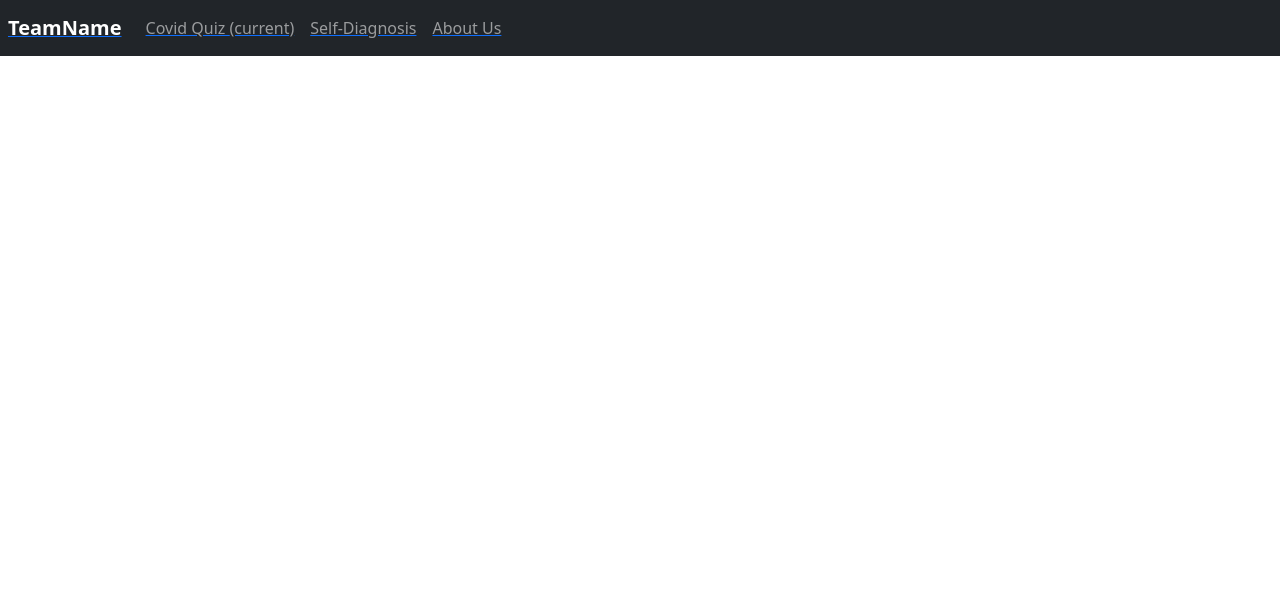
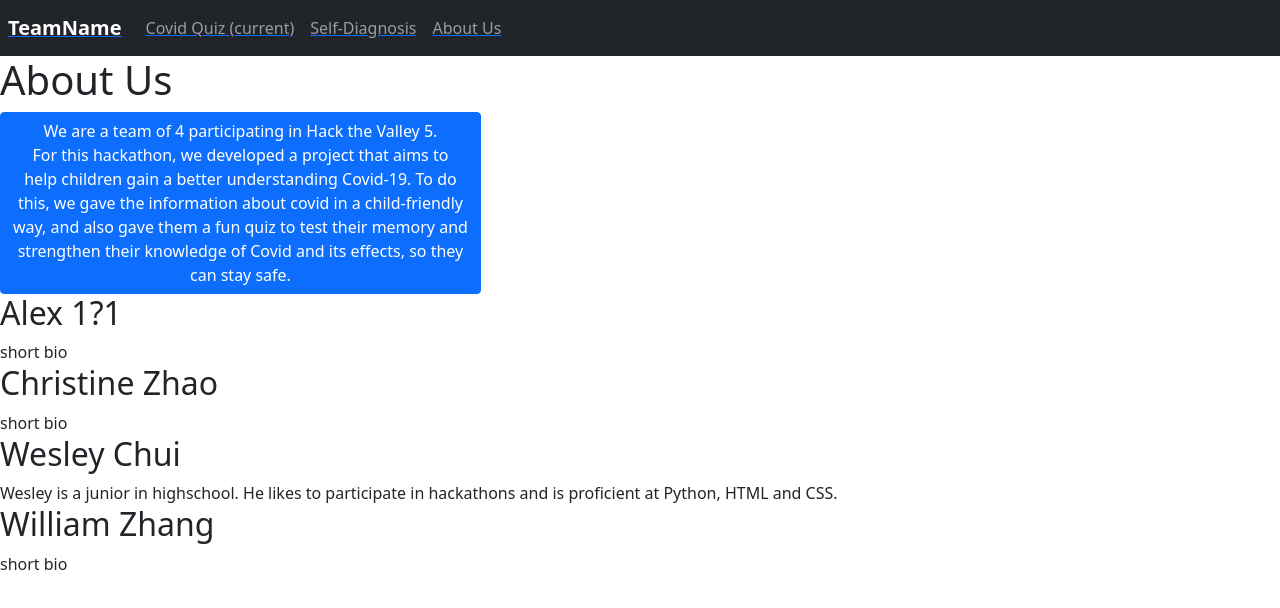
Before and after one commit to kayn0111034/htv-2021, a React (Create React App) app: page /aboutus in a window 1280 px wide. Shown: the top 608 px of the page. Built offline with nearby package versions, Linux system fonts and the light colour scheme.

Commit message:
Added stuff to the about us page

```diff
--- a/src/components/AboutUs.jsx
+++ b/src/components/AboutUs.jsx
@@ -1,6 +1,39 @@
 const AboutUs = () => {
     return (
         <div>
+           <h1>About Us</h1>
+           <button type="button" class="btn btn-primary">
+               We are a team of 4 participating in Hack the Valley 5. <br/>
+           For this hackathon, we developed a project that aims to <br/>
+           help children gain a better understanding Covid-19. To do <br/>
+           this, we gave the information about covid in a child-friendly<br/>
+           way, and also gave them a fun quiz to test their memory and <br/>
+           strengthen their knowledge of Covid and its effects, so they <br/>
+           can stay safe.
+           </button>
+
+
+
+           <div>
+               <h2>Alex 1?1</h2>
+               <div>short bio</div>
+            </div>
+           <div>
+               <h2>Christine Zhao</h2>
+               <div>short bio</div>
+               </div>
+           <div>
+               <h2>Wesley Chui</h2>
+                <div>
+                    Wesley is a junior in highschool.
+                    He likes to participate in hackathons and is proficient at Python, HTML and CSS.
+                </div>
+               </div>
+            <div>
+               <h2>William Zhang</h2>
+               <div>short bio</div>
+            </div>
+
         </div>
     )
 }
```
